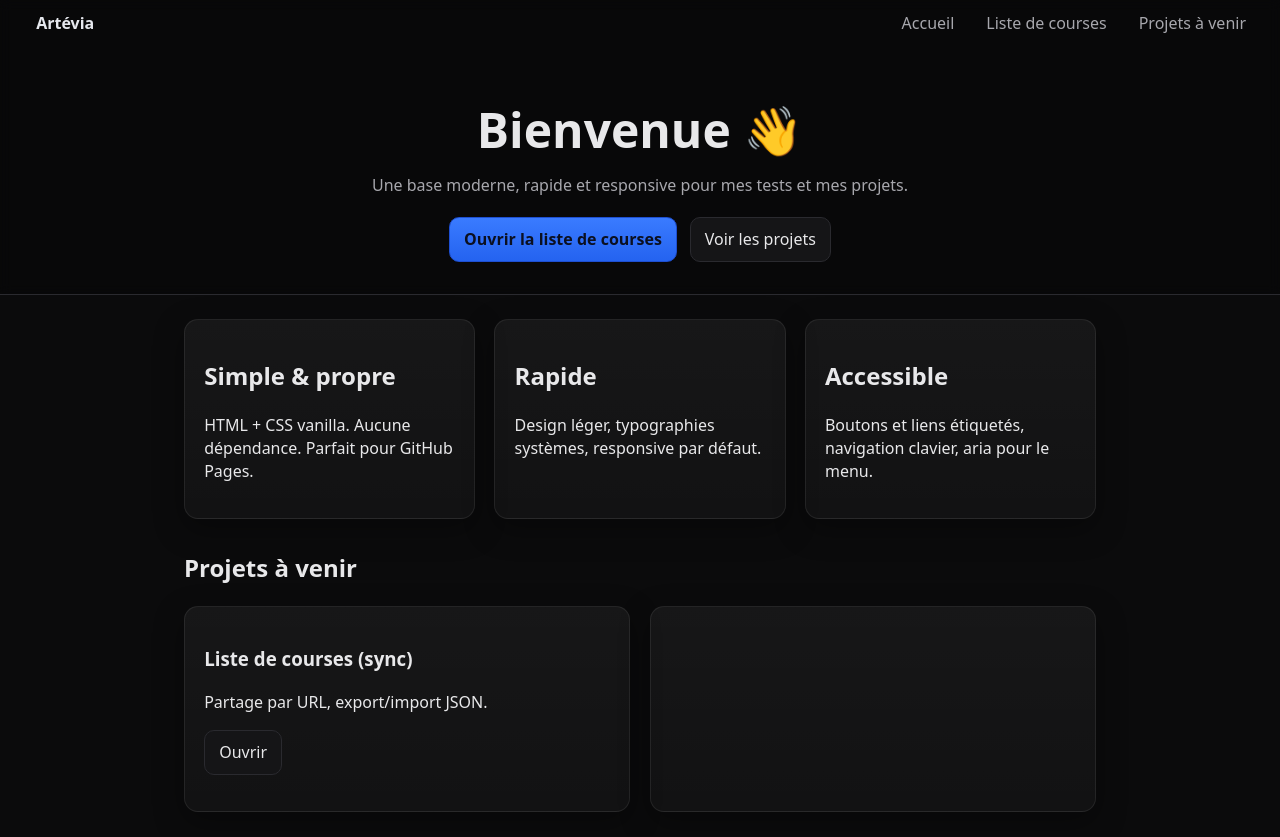
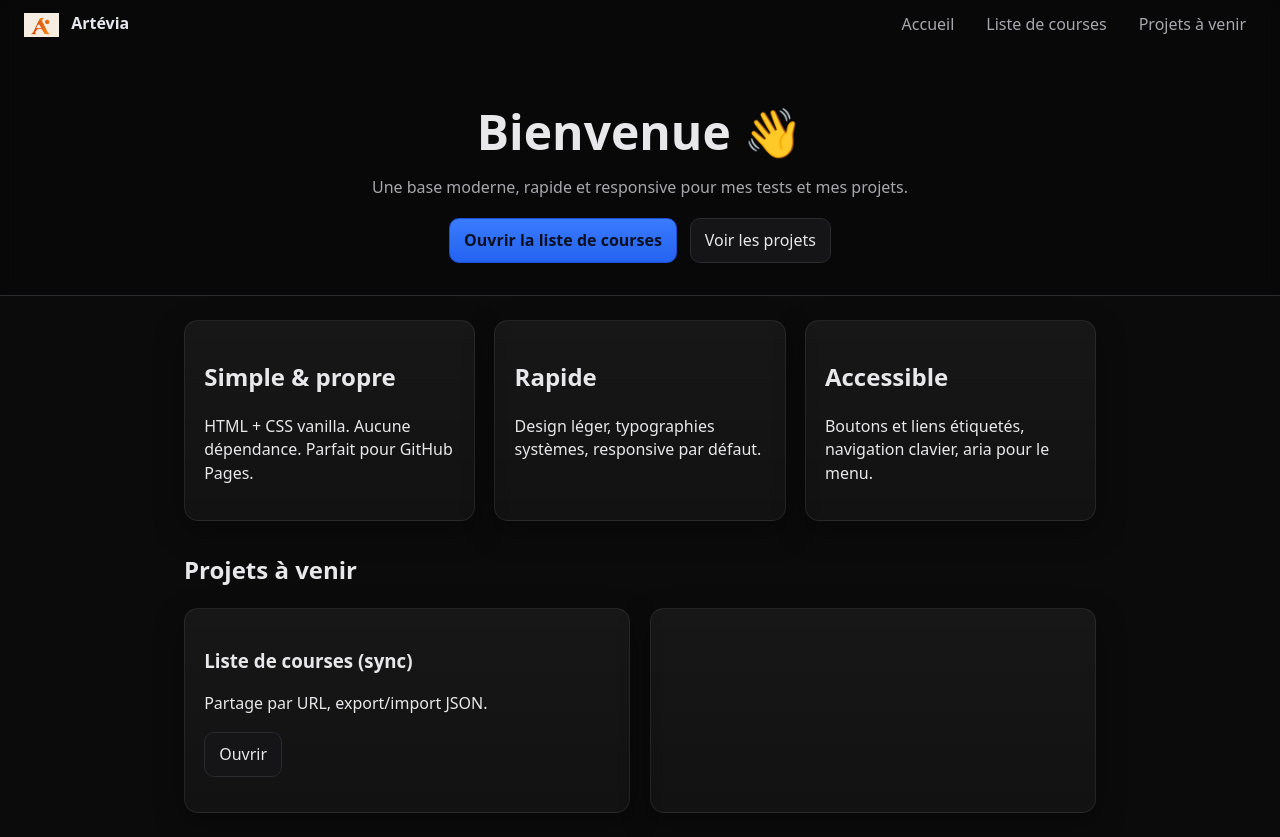
Before and after one commit to sbenji77/websites, a plain HTML site: page index.html in a window 1280 px wide. Drawn offline with Linux system fonts and the light colour scheme.

Commit message:
modifie path img

```diff
--- a/index.html
+++ b/index.html
@@ -13,7 +13,7 @@
     <nav class="nav">
       <!-- Marque avec logo -->
       <a class="brand" href="./" aria-label="Accueil">
-        <img src="assets/img/logo.png" alt="" style="height:24px;width:auto;vertical-align:middle;margin-right:.5rem">
+        <img src="assets/img/artevia_logo.png" alt="" style="height:24px;width:auto;vertical-align:middle;margin-right:.5rem">
         <span>Artévia</span>
       </a>
 
```
